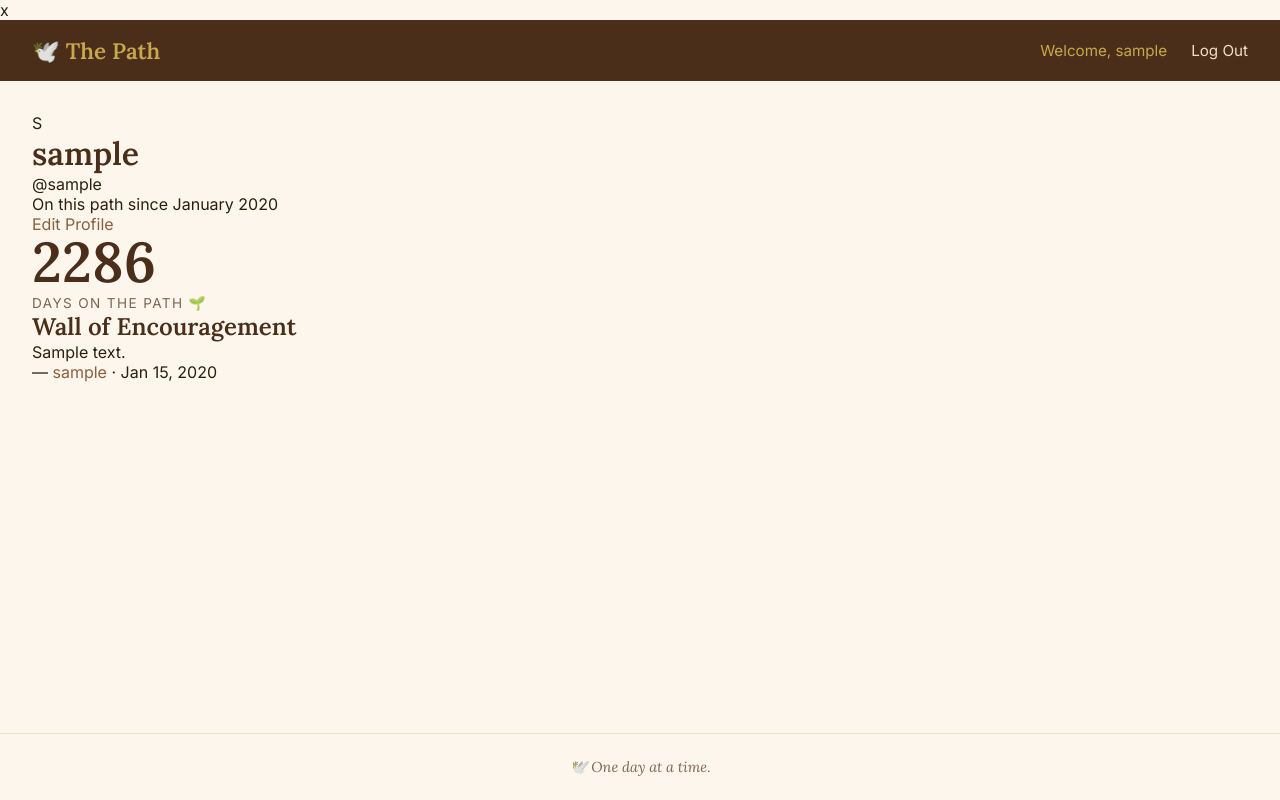
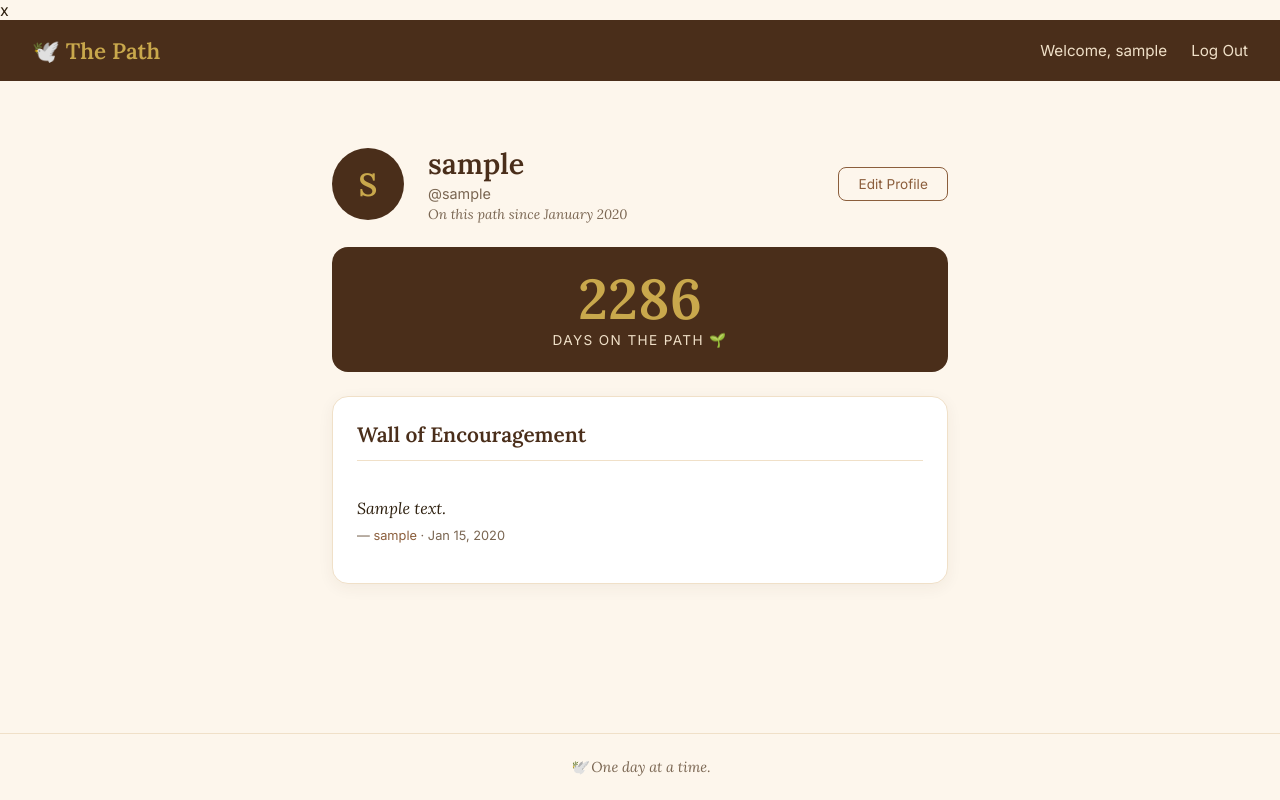
Before and after one commit to 93Jourdan/the-path, a Flask app: a page that uses templates/base.html in a window 1280 px wide. Run offline with Flask 3, Linux system fonts and the light colour scheme; a user stored in the database is signed in; tables that the repository leaves empty hold one stand-in row (values such as "Sample post").

Commit message:
Style user profiles and add nav profile link

```diff
--- a/static/style.css
+++ b/static/style.css
@@ -792,3 +792,250 @@ a:hover {
         padding: 0 1rem;
     }
 }
+
+/* ── Profile ── */
+.nav-profile-link {
+    color: var(--soft-gold);
+    font-size: 0.95rem;
+    transition: color 0.2s;
+}
+
+.nav-profile-link:hover {
+    color: var(--light-tan);
+}
+
+.profile-container {
+    max-width: 680px;
+    margin: 0 auto;
+    padding: 2rem;
+}
+
+.profile-header {
+    display: flex;
+    align-items: center;
+    gap: 1.5rem;
+    margin-bottom: 1.5rem;
+    flex-wrap: wrap;
+}
+
+.profile-avatar {
+    width: 72px;
+    height: 72px;
+    border-radius: 50%;
+    background-color: var(--deep-brown);
+    color: var(--soft-gold);
+    font-family: 'Lora', serif;
+    font-size: 2rem;
+    font-weight: 600;
+    display: flex;
+    align-items: center;
+    justify-content: center;
+    flex-shrink: 0;
+}
+
+.profile-info h1 {
+    font-size: 1.8rem;
+    margin-bottom: 0.2rem;
+}
+
+.profile-username {
+    color: var(--text-soft);
+    font-size: 0.9rem;
+    margin-bottom: 0.2rem;
+}
+
+.profile-joined {
+    color: var(--text-soft);
+    font-size: 0.85rem;
+    font-family: 'Lora', serif;
+    font-style: italic;
+}
+
+.btn-secondary {
+    display: inline-block;
+    padding: 0.5rem 1.2rem;
+    border: 1px solid var(--warm-brown);
+    border-radius: 8px;
+    color: var(--warm-brown);
+    font-size: 0.85rem;
+    margin-left: auto;
+    transition: all 0.2s;
+}
+
+.btn-secondary:hover {
+    background-color: var(--warm-brown);
+    color: var(--white);
+}
+
+.profile-bio {
+    background-color: var(--white);
+    border: 1px solid var(--light-tan);
+    border-radius: 12px;
+    padding: 1.2rem 1.5rem;
+    margin-bottom: 1.5rem;
+    font-family: 'Lora', serif;
+    font-style: italic;
+    color: var(--text-soft);
+    line-height: 1.7;
+}
+
+.profile-streak {
+    text-align: center;
+    background-color: var(--deep-brown);
+    border-radius: 16px;
+    padding: 1.5rem;
+    margin-bottom: 1.5rem;
+    color: var(--white);
+}
+
+.profile-streak .streak-number {
+    font-size: 3.5rem;
+    color: var(--soft-gold);
+}
+
+.profile-streak .streak-label {
+    color: var(--light-tan);
+    margin-top: 0.3rem;
+}
+
+.wall-section {
+    background-color: var(--white);
+    border: 1px solid var(--light-tan);
+    border-radius: 16px;
+    padding: 1.5rem;
+    box-shadow: 0 4px 16px rgba(74, 46, 26, 0.06);
+}
+
+.wall-section h2 {
+    font-size: 1.3rem;
+    margin-bottom: 1.2rem;
+    padding-bottom: 0.75rem;
+    border-bottom: 1px solid var(--light-tan);
+}
+
+.wall-form {
+    display: flex;
+    flex-direction: column;
+    gap: 0.75rem;
+    margin-bottom: 1.5rem;
+}
+
+.wall-form textarea {
+    width: 100%;
+    padding: 0.75rem 1rem;
+    border: 1px solid var(--light-tan);
+    border-radius: 8px;
+    font-size: 0.95rem;
+    font-family: 'Lora', serif;
+    background-color: var(--cream);
+    color: var(--text-dark);
+    resize: vertical;
+    min-height: 80px;
+    transition: border-color 0.2s;
+}
+
+.wall-form textarea:focus {
+    outline: none;
+    border-color: var(--soft-gold);
+}
+
+.wall-form .btn-primary {
+    width: auto;
+    align-self: flex-end;
+    padding: 0.6rem 1.5rem;
+    margin-top: 0;
+}
+
+.wall-message {
+    padding: 1rem 0;
+    border-bottom: 1px solid var(--light-tan);
+}
+
+.wall-message:last-child {
+    border-bottom: none;
+}
+
+.wall-body {
+    font-family: 'Lora', serif;
+    font-style: italic;
+    color: var(--text-dark);
+    line-height: 1.6;
+    margin-bottom: 0.4rem;
+}
+
+.wall-meta {
+    font-size: 0.8rem;
+    color: var(--text-soft);
+}
+
+.wall-empty {
+    color: var(--text-soft);
+    font-family: 'Lora', serif;
+    font-style: italic;
+    text-align: center;
+    padding: 1.5rem 0;
+}
+
+.wall-login-prompt {
+    font-size: 0.9rem;
+    color: var(--text-soft);
+    margin-bottom: 1rem;
+    font-style: italic;
+}
+
+/* Edit Profile form */
+.form-container {
+    max-width: 520px;
+    margin: 0 auto;
+    padding: 2rem;
+}
+
+.form-container h1 {
+    margin-bottom: 1.8rem;
+}
+
+.form-group textarea {
+    width: 100%;
+    padding: 0.75rem 1rem;
+    border: 1px solid var(--light-tan);
+    border-radius: 8px;
+    font-size: 1rem;
+    font-family: 'Lora', serif;
+    background-color: var(--cream);
+    color: var(--text-dark);
+    resize: vertical;
+    min-height: 100px;
+    transition: border-color 0.2s;
+}
+
+.form-group textarea:focus {
+    outline: none;
+    border-color: var(--soft-gold);
+}
+
+.form-container .btn-primary {
+    width: auto;
+    padding: 0.75rem 2rem;
+    margin-right: 0.75rem;
+}
+
+.form-container .btn-secondary {
+    margin-left: 0;
+}
+
+/* Profile responsive */
+@media (max-width: 600px) {
+    .profile-header {
+        flex-direction: column;
+        align-items: flex-start;
+        gap: 1rem;
+    }
+
+    .btn-secondary {
+        margin-left: 0;
+    }
+
+    .profile-container {
+        padding: 1rem;
+    }
+}
--- a/templates/base.html
+++ b/templates/base.html
@@ -17,7 +17,9 @@
         <a href="/" class="nav-brand">🕊️ The Path</a>
         <div class="nav-links">
             {% if current_user.is_authenticated %}
-                <span>Welcome, {{ current_user.username }}</span>
+                <a href="{{ url_for('profile.view_profile', username=current_user.username) }}" class="nav-profile-link">
+                    Welcome, {{ current_user.display_name or current_user.username }}
+                </a>
                 <a href="{{ url_for('auth.logout') }}">Log Out</a>
             {% else %}
                 <a href="{{ url_for('auth.login') }}">Log In</a>
```
